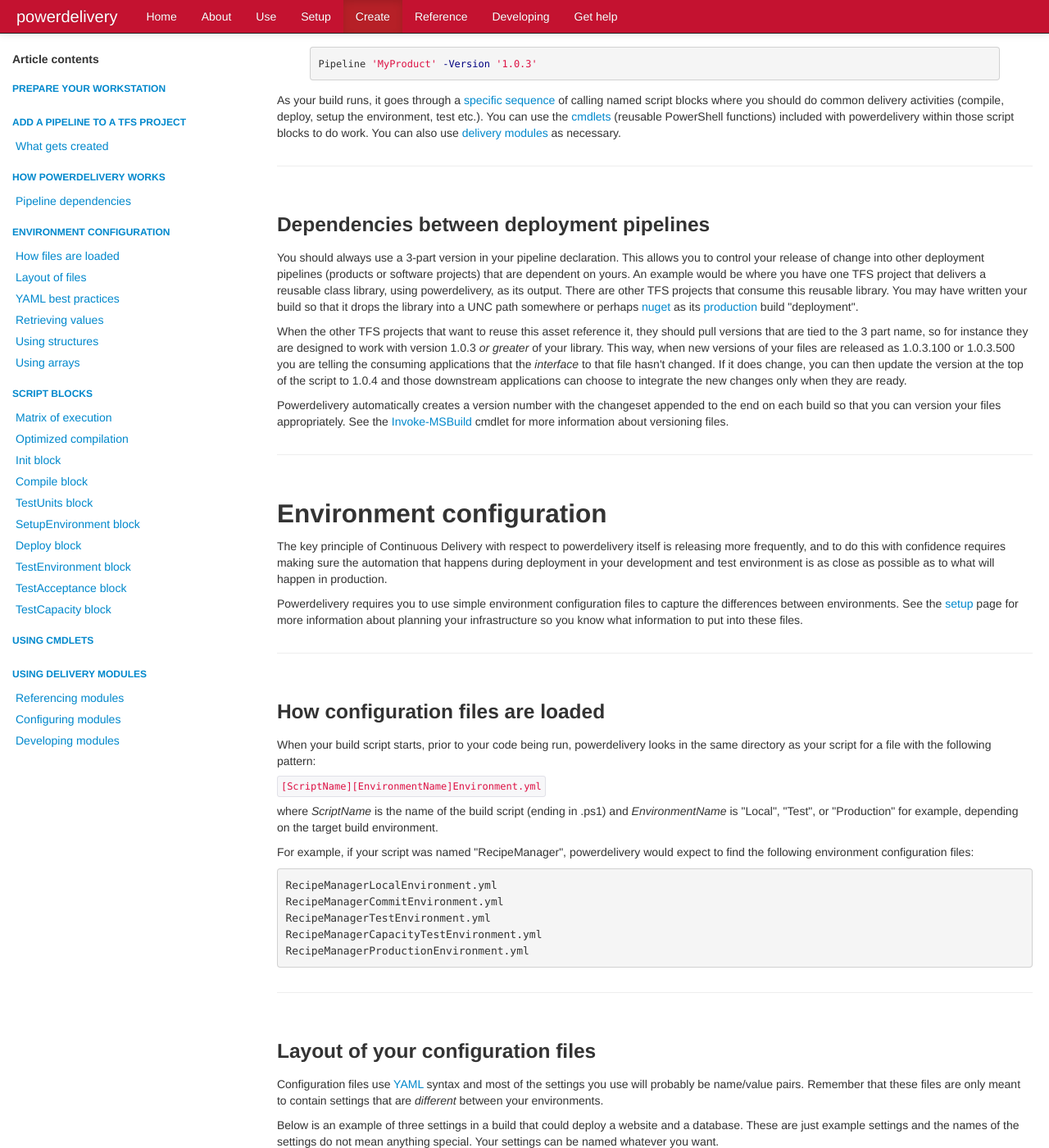
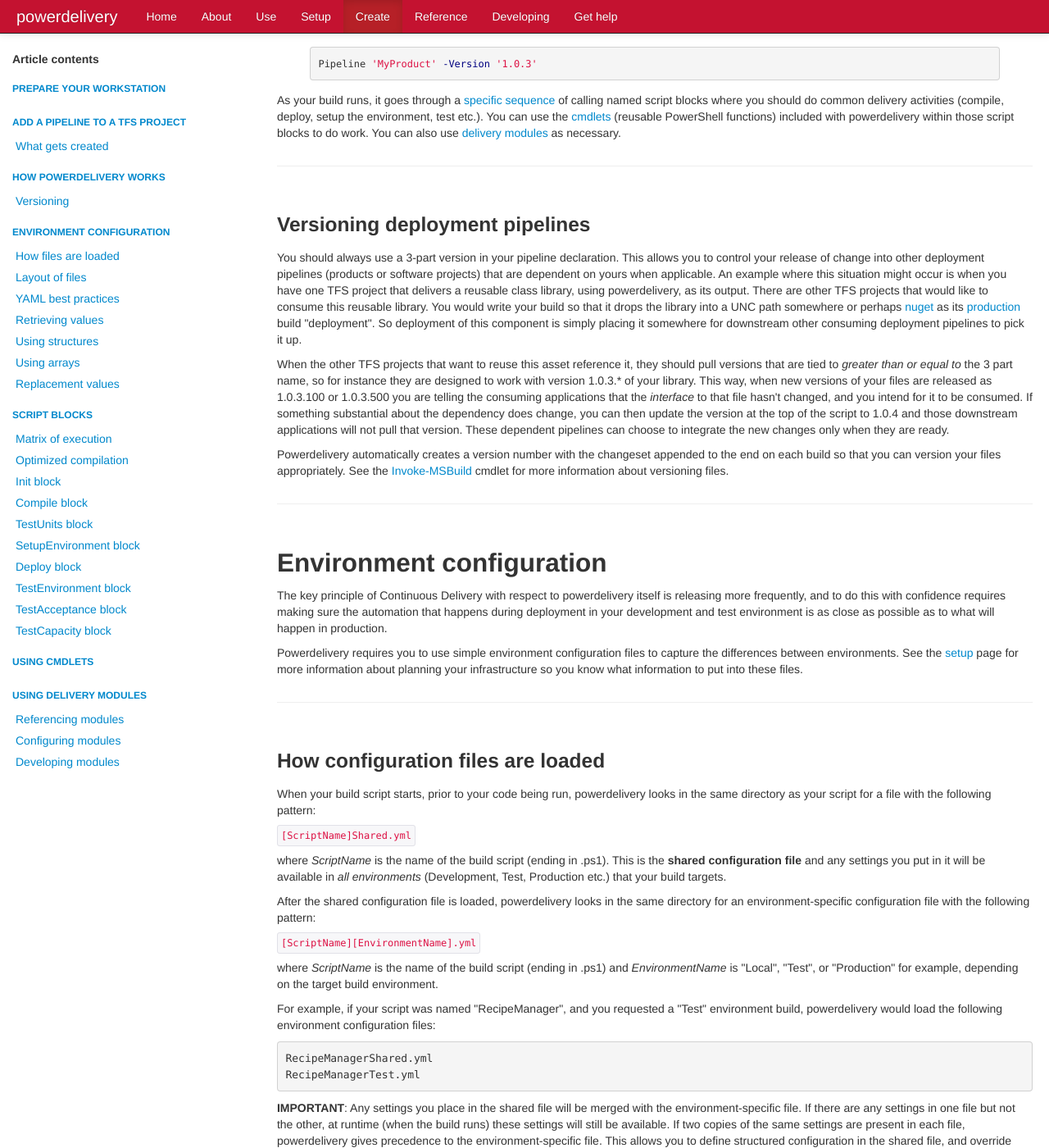
Before and after one commit to eavonius/powerdelivery, a Jekyll site: the page built from create.markdown, in a window 1280 px wide and 1400 px high, scrolled down 3758 px. Shown: the whole window at 82% size. Built offline with Jekyll 4.4.1, drawn with Linux system fonts in a browser that asks for light colours; nearby versions of some CDN libraries; some of the changed text lies outside the part shown.

Commit message:
Content to sync with latest chocolatey release.

```diff
--- a/create.markdown
+++ b/create.markdown
@@ -18,7 +18,7 @@ layout: page
 				<a href="#how_works">How powerdelivery works</a>
 			</li>
 			<li>
-				<a href="#dependencies">Pipeline dependencies</a>
+				<a href="#versioning">Versioning</a>
 			</li>
 			<li class="nav-header">
 				<a href="#environment">Environment configuration</a>
@@ -40,6 +40,9 @@ layout: page
 			</li>
 			<li>
 				<a href="#config_arrays">Using arrays</a>
+			</li>
+			<li>
+				<a href="#replacement_values">Replacement values</a>
 			</li>
 			<li class="nav-header">
 				<a href="#script_blocks">Script blocks</a>
@@ -278,23 +281,25 @@ MyProject Production Builders</pre>
 		powerdelivery within those script blocks to do work. You can also use
 		<a href="#modules">delivery modules</a> as necessary.</p>
 
-		<a name="dependencies"><hr></a>
+		<a name="versioning"><hr></a>
 		<br>
-		<h3>Dependencies between deployment pipelines</h3>
+		<h3>Versioning deployment pipelines</h3>
 		<p>You should always use a 3-part version in your pipeline declaration. This allows you
 		to control your release of change into other deployment pipelines (products or software
-		projects) that are dependent on yours.	An example would be where you have one TFS
+		projects) that are dependent on yours when applicable. An example where this situation might occur
+		is when you have one TFS
 		project that delivers a reusable class library, using powerdelivery, as its output.
-		There are other TFS projects that consume this reusable library. You may have written your
-		build so that it drops the library into a UNC path somewhere or perhaps <a href="http://www.nuget.org" target="_blank">nuget</a> as its <a href="use.html#production_build">production</a>
-		build "deployment".</p>
+		There are other TFS projects that would like to consume this reusable library. You would write your
+		build so that it drops the library into a UNC path somewhere or perhaps <a href="http://www.nuget.org" target="_blank">nuget</a> as its <a href="use.html#production_build">production</a> build "deployment". So deployment of this
+		component is simply placing it somewhere for downstream other consuming deployment pipelines to pick it up.</p>
 		<p>When the other TFS projects that want to reuse this asset reference it, they should
-		pull versions that are tied to the 3 part name, so for instance they are designed to work
-		with version 1.0.3 <i>or greater</i> of your library. This way, when new versions of your files are released
+		pull versions that are tied to <i>greater than or equal to</i> the 3 part name, so for instance they are designed to work
+		with version 1.0.3.* of your library. This way, when new versions of your files are released
 		as 1.0.3.100 or 1.0.3.500 you are telling the consuming applications that the <i>interface</i>
-		to that file hasn't changed. If it does change, you can then update the version at the top
-		of the script to 1.0.4 and those downstream applications can choose to integrate the new
-		changes only when they are ready.</p>
+		to that file hasn't changed, and you intend for it to be consumed. If something substantial about the
+		dependency does change, you can then update the version at the top
+		of the script to 1.0.4 and those downstream applications will not pull that version. These dependent
+		pipelines can choose to integrate the new changes only when they are ready.</p>
 		<p>Powerdelivery automatically creates a
 		version number with the changeset appended to the end on each build so that you
 		can version your files appropriately. See the <a href="reference.html#invoke_msbuild_cmdlet">Invoke-MSBuild</a>
@@ -318,16 +323,28 @@ MyProject Production Builders</pre>
 		<p>When your build script starts, prior to your code being run, powerdelivery
 		looks in the same directory as your script for a file with the following pattern:</p>
 		<p>
-			<code>[ScriptName][EnvironmentName]Environment.yml</code>
+			<code>[ScriptName]Shared.yml</code>
+		</p>
+		<p>where <i>ScriptName</i> is the name of the build script (ending in .ps1). This is the
+		<b>shared configuration file</b> and any settings you put in it will be available in
+		<i>all environments</i> (Development, Test, Production etc.) that your build targets.</p>
+		<p>After the shared configuration file is loaded, powerdelivery looks in the same
+		directory for an environment-specific configuration file with the following pattern:</p>
+		<p>
+			<code>[ScriptName][EnvironmentName].yml</code>
 		</p>
 		<p>where <i>ScriptName</i> is the name of the build script (ending in .ps1) and <i>EnvironmentName</i>
 		is "Local", "Test", or "Production" for example, depending on the target build environment.</p>
-		<p>For example, if your script was named "RecipeManager", powerdelivery would expect to find the following environment configuration files:</p>
-		<pre>RecipeManagerLocalEnvironment.yml
-RecipeManagerCommitEnvironment.yml
-RecipeManagerTestEnvironment.yml
-RecipeManagerCapacityTestEnvironment.yml
-RecipeManagerProductionEnvironment.yml</pre>
+		<p>For example, if your script was named "RecipeManager", and you requested a "Test" environment
+		build, powerdelivery would load the following environment configuration files:</p>
+		<pre>RecipeManagerShared.yml
+RecipeManagerTest.yml</pre>
+		<p><b>IMPORTANT</b>: Any settings you place in the shared file will be merged with the
+		environment-specific file. If there are any settings in one file but not the other, at
+		runtime (when the build runs) these settings will still be available. If two copies of the
+		same settings are present in each file, powerdelivery gives precedence to the environment-specific
+		file. This allows you to define structured configuration in the shared file, and override
+		environment-specific settings only as necessary.</p>
 
 		<a name="config_layout"><hr></a>
 		<br />
@@ -454,6 +471,27 @@ Deploy {
 		<p>This trivial example simply prints out to the build log the name and port of the
 		web servers and ports. In a more useful build you might deploy to each web site the
 		same set of files in a farm for example.</p>
+
+		<a name="replacement_values"><hr></a>
+		<br />
+		<h3>Replacing values in configuration settings</h3>
+		<p>To eliminate duplication, you can specify the value of any setting as the name
+		of an existing setting to have its value replaced at build time. The name of the
+		setting must be a top-level setting (not nested below another section) and can
+		come from either the <i>shared configuration file</i> or an <i>environment-specific configuration file</i>.</p>
+		<p>To indicate that you want powerdelivery to perform this replacement, you must surround
+		the name of the value to be replaced with double angle brackets. For example:</p>
+		{% highlight yaml %}DatabaseServer: myServer
+
+Databases:
+  Database1:
+    Server: <<DatabaseServer>>
+    Database: Database1
+  Database2:
+    Server: <<DatabaseServer>>
+    Database: Database2{% endhighlight %}
+		<p>In the example above at build time the token &lt;&lt;DatabaseServer&gt;&gt; will be replaced with
+		<i>myServer</i>.</p>
 
 		<a name="script_blocks"><hr></a>
 		<h2>Script blocks</h2>
@@ -674,26 +712,17 @@ Import-DeliveryModule WebDeploy{% endhighlight %}
 		<br />
 		<h3>Configuring modules</h3>
 		<p>Once you've referenced a module using the <a href="reference.html#import_delivery_module_cmdlet">Import-DeliveryModule</a>
-		cmdlet, you must configure it for the module to do any work. When you <a href="#add_pipeline">added a deployment pipeline</a> to your TFS project,
-		an additional configuration file was added that is used to store the configuration of the modules you use in your script.
-		This file follows the naming convention:</p>
-		<p>
-			<code>[ScriptName]Modules.yml</code>
-		</p>
-		<p>Following our example, if our pipeline was named "RecipeManager" (and thus the build script is named
-		RecipeManager.ps1), the module configuration file would be:</p>
-		<p>
-			<code>RecipeManagerModules.yml</code>
-		</p>
-		<p>Each delivery module you import has a YAML section name under which its settings should be placed.
+		cmdlet, you must configure it for the module to do any work.</p>
+		<p>Each delivery module you import looks for a specifically-named YAML section name under which its settings should be placed.
 		You will need to refer to the <a href="reference.html#modules">delivery module reference</a> for each
 		module to find this information. Below this section name you must add another named section for each
 		set of settings you want to pass to the module to do work. This section can be named anything you want.</p>
 		<p>As an example, if our script referenced the <a href="reference.html#msbuild_module">MSBuild</a> delivery module
 		we might have 3 projects we want to have compiled when our script runs. Using the delivery module, we no longer
 		use a call to the <a href="reference.html#invoke_msbuild_cmdlet">Invoke-MSBuild</a> cmdlet in our script, but instead
-		place settings below an <b>MSBuild</b> settings section in the module configuration file. Here is an example
-		of the contents of the module configuration file in our example:</p>
+		place settings below an <b>MSBuild</b> settings section in our environment configuration file. Remember, you can use the
+		shared, or environment-specific file for configuring these settings.</p>
+		<p>Here is an example of the contents of the shared environment configuration file:</p>
 		{% highlight yaml %}MSBuild:
   Project1:
     ProjectFile: Project1/Project1.csproj
```
Also changed, not shown: reference.markdown (+4 -4 lines).
